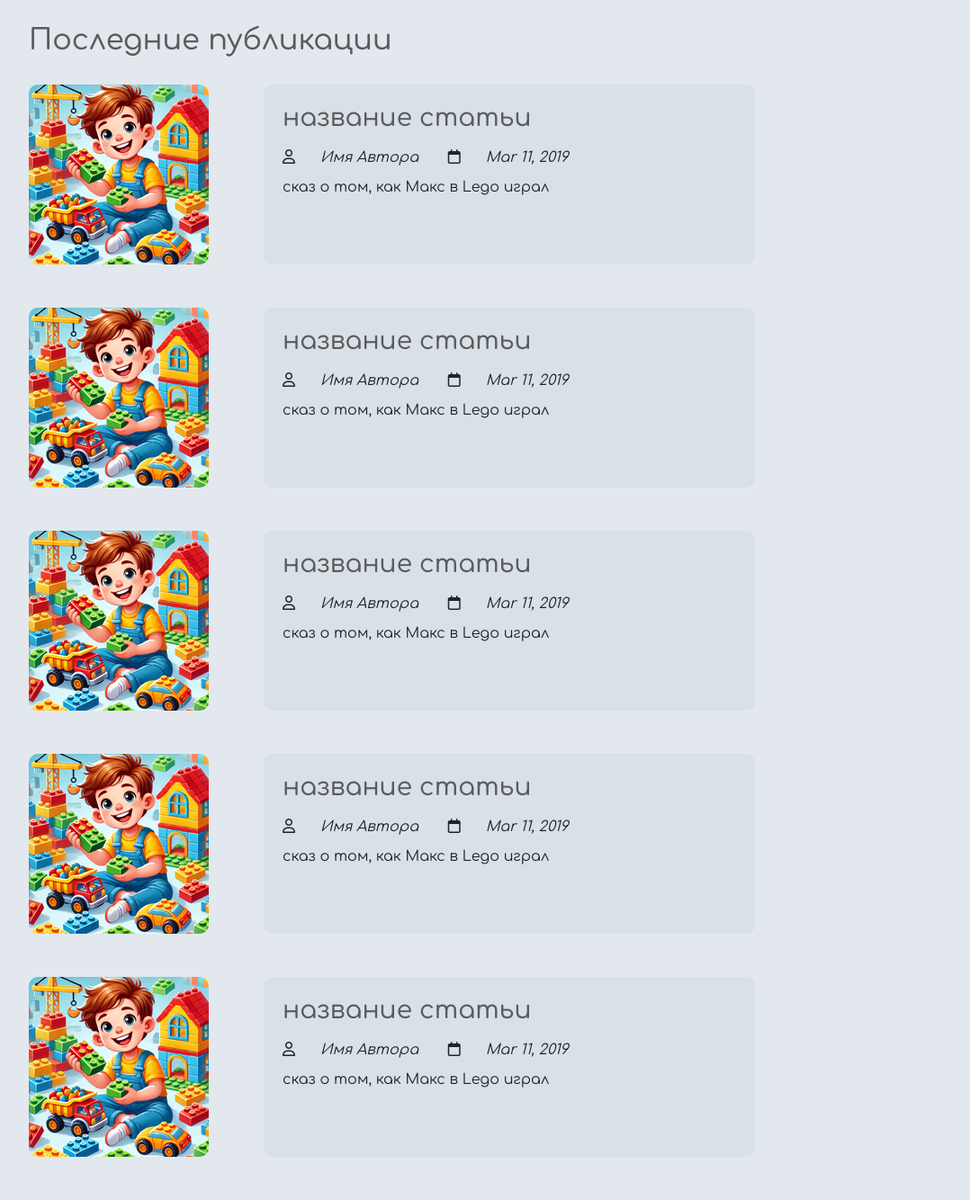
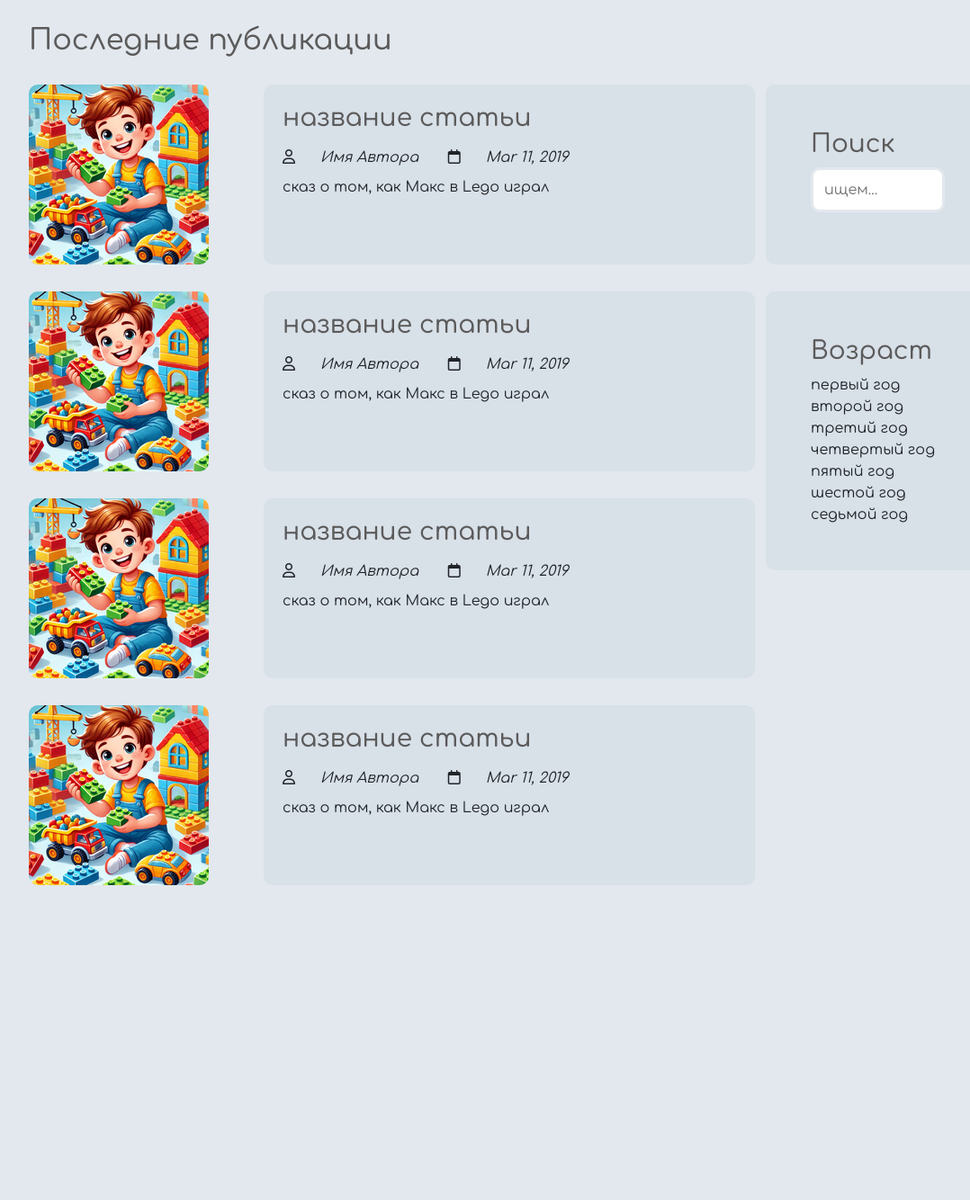
Before and after one commit to Veihy/maxBlog, a PHP site: page / in a window 1280 px wide. Shown: the part 274-1608 px from the top of the page at 90% size, without its empty margins (62-1140 px from the left). After the commit the page ends 1258 px from the top, so only its background shows below. Run offline with PHP 8.4, Linux system fonts and the light colour scheme; some libraries are stand-ins or nearby versions.

Commit message:
add sidebar

```diff
--- a/css/style.css
+++ b/css/style.css
@@ -12,15 +12,24 @@ body{
     margin: 0;
     padding: 0;
 }
-
+a {
+    text-decoration: none;
+    color: inherit;
+}
+input{
+    padding: 10px 12px;
+    display: block;
+    width: 100%;
+    border: 3px solid rgba(216, 224, 232, 0.72);
+    border-radius: 10px;
+    line-height: 1.5rem;
+    color: #5c5b5b;
+}
 /* GLOBAL START------------------------------------------------------ */
 
 /* HEADER START------------------------------------------------------ */
 
-a {
-    text-decoration: none;
-    color: inherit;
-}
+
 header{
     background: rgba(0, 132, 132, 0.93);
     height: 70px;
@@ -94,7 +103,7 @@ div img{
     margin-bottom: 2em;
 }
 .main-content .post{
-margin-bottom: 3em;
+margin-bottom: 30px;
 }
 .main-content .post_text{
     background: rgb(216, 224, 232);
@@ -116,3 +125,32 @@ text-decoration: underline;
 .main-content .post_text p{
     margin: 0px 14px 14px 14px ;
 }
+
+/* SIDEBAR START */
+.search{
+    margin-top: 98px;
+}
+.sidebar .section{
+    height: 200px;
+    background: rgb(216, 224, 232);
+    border-radius: 10px;
+    padding: 50px;
+    margin-bottom: 30px;
+}
+.sidebar .age{
+    background: rgb(216, 224, 232);
+    border-radius: 10px;
+    padding: 50px;
+    list-style: none;
+}
+
+.sidebar .age ul{
+    margin: 0;
+    padding: 0;
+    list-style: none;
+    text-align: left;
+}
+.sidebar .age ul li:hover{
+    text-decoration: underline;
+    color: #5c5b5b;
+}
--- a/index.html
+++ b/index.html
@@ -75,7 +75,7 @@
     <div class="container">
         <div class="container row">
         <!-- main content -->
-            <div class="main-content col-md-9">
+            <div class="main-content col-md-9 col-12">
                 <h2>Последние публикации</h2>
                 <div class="post row">
                     <div class="img col-12 col-md-4">
@@ -129,21 +129,31 @@
                         <p class="preview-text">сказ о том, как Макс в Lego играл</p>
                     </div>
                 </div>
-                <div class="post row">
-                    <div class="img col-12 col-md-4">
-                        <img src="images/2.png" alt="something">
-                    </div>
-                    <div class="post_text col-12 col-md-8">
-                        <h3>
-                            <a href="#">название статьи</a>
-                        </h3>
-                        <i class="far fa-user icon-with-text"></i><i>Имя Автора</i>
-                        <i class="far fa-calendar icon-with-text"></i><i>Mar 11, 2019</i>
-                        <p class="preview-text">сказ о том, как Макс в Lego играл</p>
-                    </div>
+
+            </div>
+
+            <div class="sidebar col-md-3 col-12">
+
+                <div class="section search">
+                    <h3>Поиск</h3>
+                    <form action="/" method="post">
+                        <input type="text" name="search-term" class="text-input" placeholder="ищем...">
+                    </form>
                 </div>
-            </div>
-            <div class="sidebar col-md-3">
+                <div class="selection age">
+                    <h3>Возраст</h3>
+                    <ul>
+                        <li><a href="#">первый год</a></li>
+                        <li><a href="#">второй год</a></li>
+                        <li><a href="#">третий год</a></li>
+                        <li><a href="#">четвертый год</a></li>
+                        <li><a href="#">пятый год</a></li>
+                        <li><a href="#">шестой год</a></li>
+                        <li><a href="#">седьмой год</a></li>
+
+
+                    </ul>
+                </div>
 
             </div>
         </div>
```
